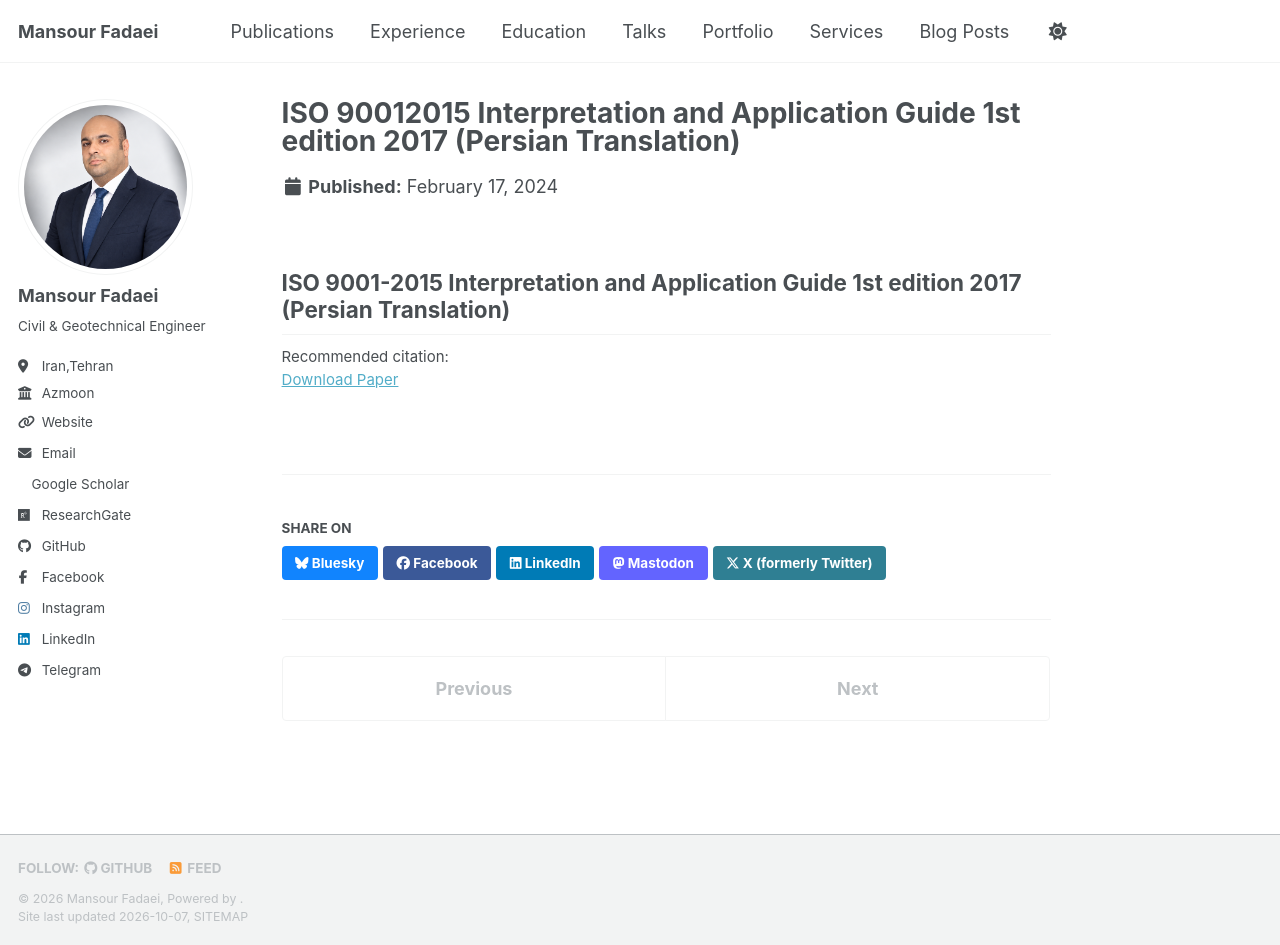
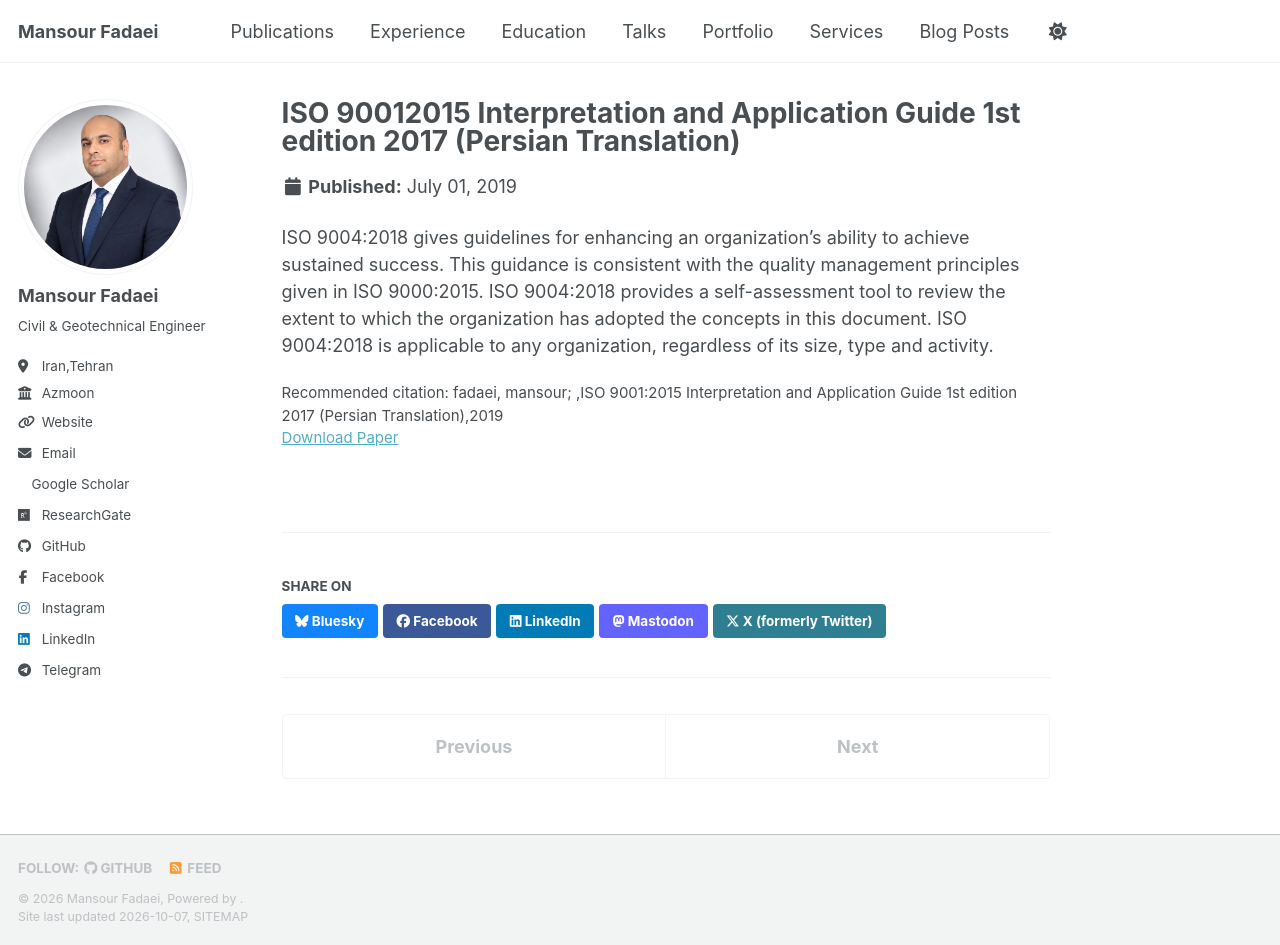
Before and after one commit to geo-eng/geo-eng.github.io, a Jekyll site: the page built from _publications/ISO 9001-2015 Interpretation and Application Guide 1st edition 2017 (Persian Translation).md, in a window 1280 px wide and 945 px high. Built offline with Jekyll 4.4.1, drawn with Linux system fonts in a browser that asks for light colours; a style sheet for code colours, icons or effects is not loaded.

Commit message:
Update ISO 9001-2015 Interpretation and Application Guide 1st edition 2017 (Persian Translation).md

```diff
--- a/_publications/ISO 9001-2015 Interpretation and Application Guide 1st edition 2017 (Persian Translation).md
+++ b/_publications/ISO 9001-2015 Interpretation and Application Guide 1st edition 2017 (Persian Translation).md
@@ -3,9 +3,9 @@ title: "ISO 90012015 Interpretation and Application Guide 1st edition 2017 (Pers
 collection: publications
 category: Books
 permalink: /publication/ISO-9001-2015-Interpretation-and-Application-Guide-1st-edition-2017-(Persian-Translation)
-date: 2024-02-17
+date: 2019-07-01
 paperurl: 'https://www.researchgate.net/publication/342673404_ISO_90012015_Interpretation_and_Application_Guide_1st_edition_2017_Persian_Translation'
-citation: ''
+citation: 'fadaei, mansour; ,ISO 9001:2015 Interpretation and Application Guide 1st edition 2017 (Persian Translation),2019'
 ---
 
-## ISO 9001-2015 Interpretation and Application Guide 1st edition 2017 (Persian Translation)
+ISO 9004:2018 gives guidelines for enhancing an organization's ability to achieve sustained success. This guidance is consistent with the quality management principles given in ISO 9000:2015. ISO 9004:2018 provides a self-assessment tool to review the extent to which the organization has adopted the concepts in this document. ISO 9004:2018 is applicable to any organization, regardless of its size, type and activity.
```
